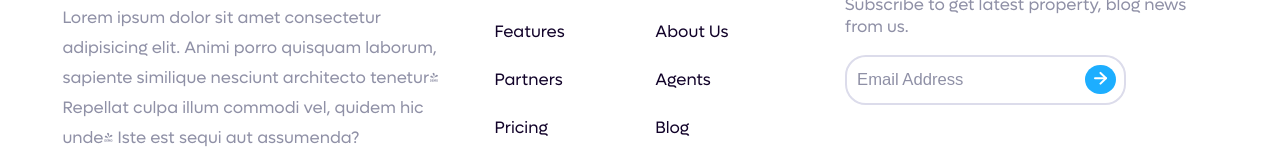
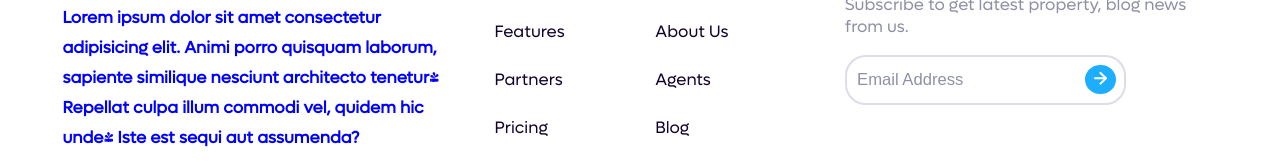
Before and after one commit to Henricknen/Real_Estate_Landing_Page, a website built with Parcel: page Real-Estate-Landing-Page/index.html in a window 1280 px wide. Shown: the part 2582-2744 px from the top of the page. Built offline with nearby package versions, Linux system fonts and the light colour scheme.

Commit message:
concluindo_quarto_desafio_estilizando_paragrafo_deixando_o_em_'negrito'_e_na_'cor_azul'

```diff
--- a/Real-Estate-Landing-Page/assets/scripts/script.js
+++ b/Real-Estate-Landing-Page/assets/scripts/script.js
@@ -12,3 +12,5 @@ window.onload = function() {        // espera pelo carregamento completo da pág
 
 // 3
 document.querySelector('.availability-content').style.display = 'none';     // utilizando 'querySelector' para seleçionar o elemento da classe availabilit-content e definindo a propriedade display como 'none' para ocutar os elementos
+
+// 4 realizada no arquivo styels.css
--- a/Real-Estate-Landing-Page/assets/styles/styles.css
+++ b/Real-Estate-Landing-Page/assets/styles/styles.css
@@ -661,3 +661,9 @@ footer .footer-content .footer-links .footer-subscribe:hover {
     margin-right: auto !important;
   }
 }
+
+/* 4 */
+#estilizacao {
+  color: blue;          /* define a cor do texto como azul */
+  font-weight: bold;    /* define o texto como negrito */
+  }
--- a/Real-Estate-Landing-Page/index.html
+++ b/Real-Estate-Landing-Page/index.html
@@ -325,7 +325,7 @@
       <div class="footer-content">
         <div class="footer-head">
           <img alt="Logo" src="assets/images/Logo.svg" class="footer-logo" />
-          <p>
+          <p id = "estilizacao">
             Lorem ipsum dolor sit amet consectetur adipisicing elit. Animi porro
             quisquam laborum, sapiente similique nesciunt architecto tenetur!
             Repellat culpa illum commodi vel, quidem hic unde! Iste est sequi
```
